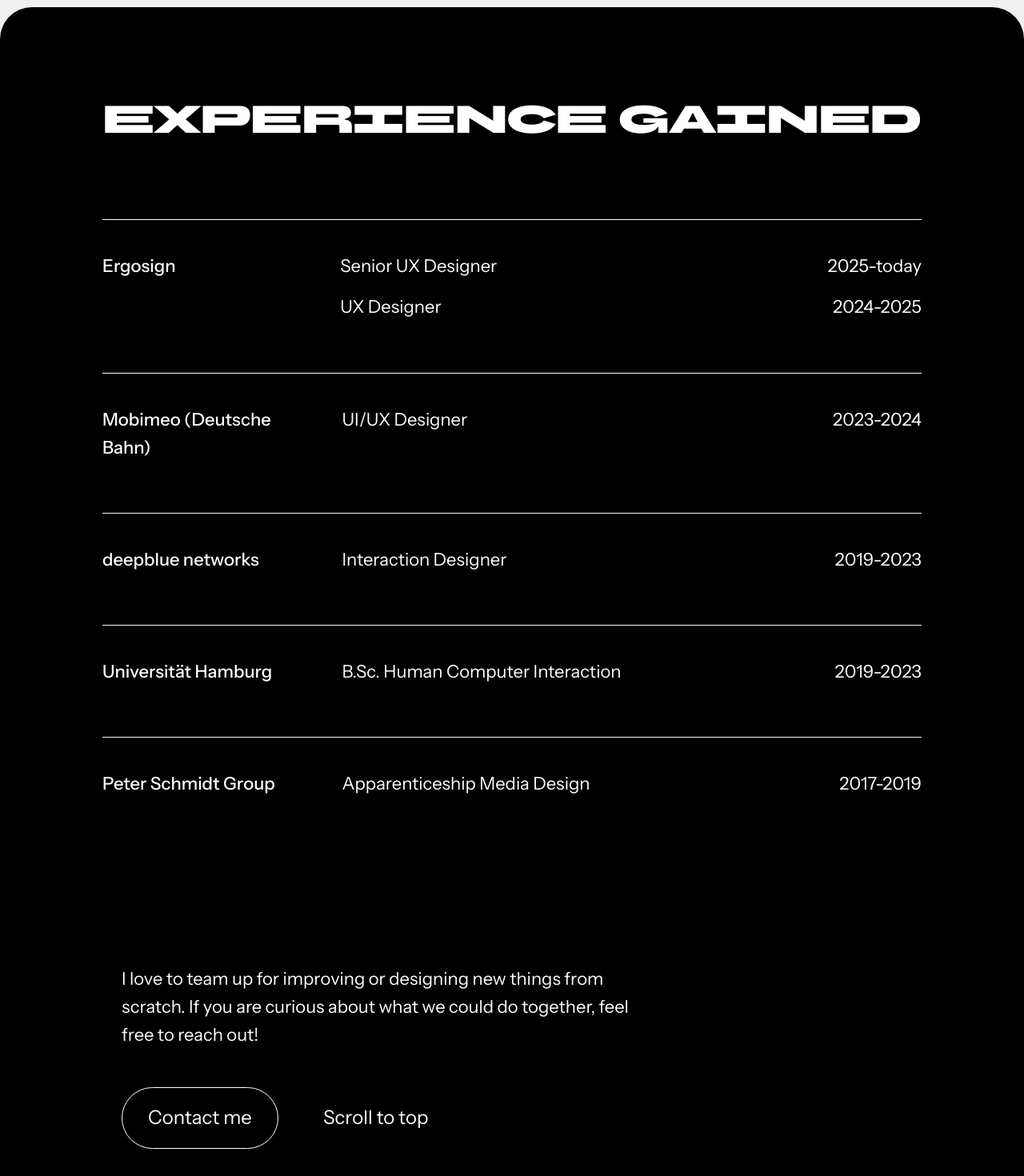
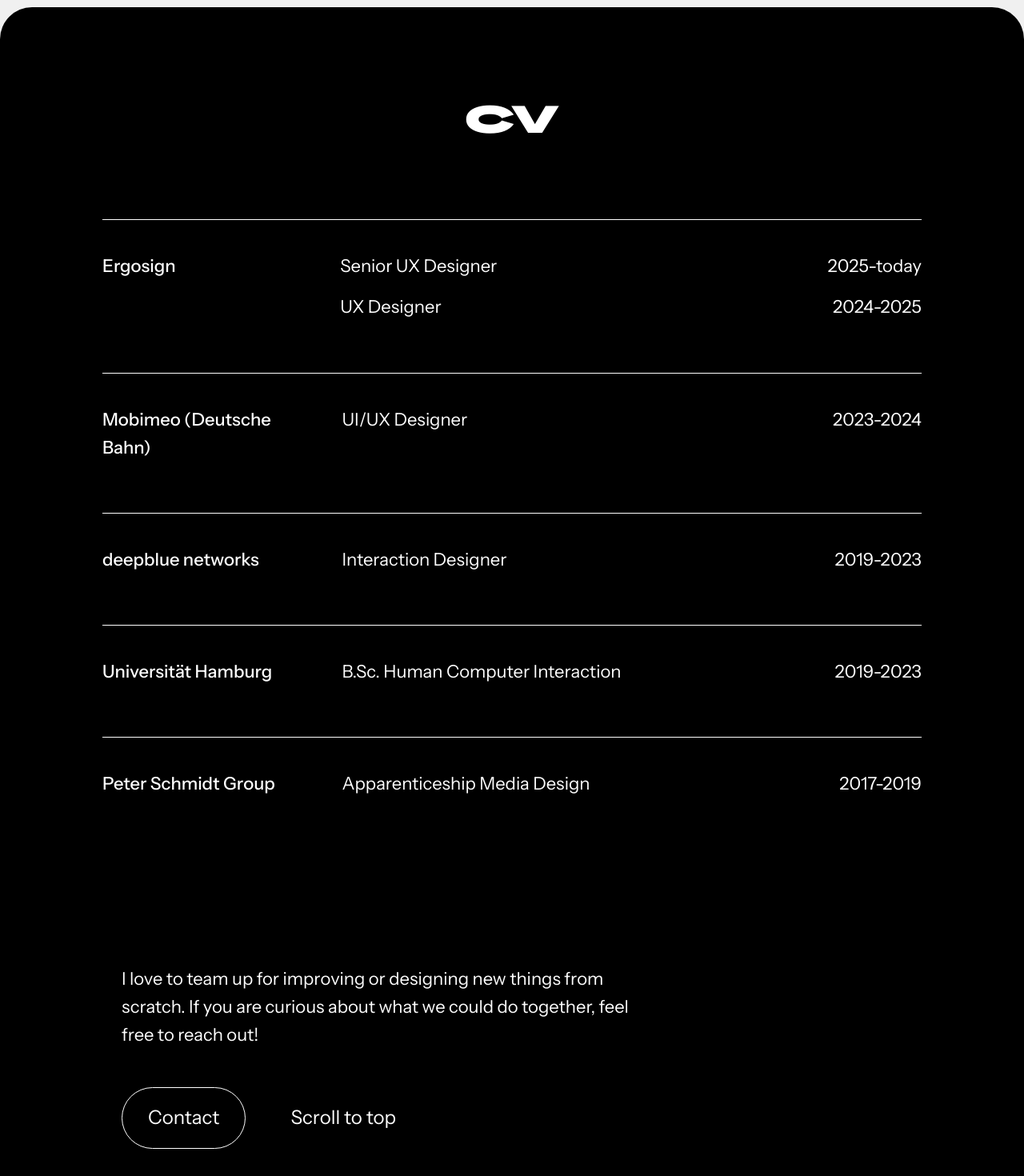
Before and after one commit to dbueker/portfolio-danielbueker, a Nuxt app: page /about in a window 1280 px wide. Shown: the part 4040-5510 px from the top of the page at 80% size. Built offline with nearby package versions, Linux system fonts and the light colour scheme.

Commit message:
spacing fixes

```diff
--- a/components/Experience.vue
+++ b/components/Experience.vue
@@ -3,7 +3,7 @@
 
 <template>
     <div class="bg-surface-variant px-6 pt-20 pb-32 rounded-top">
-        <p class="mx-auto mt-8 mb-24 font-display text-display-mobile lg:text-display-desktop text-center text-on-surface-variant">Experience gained</p>
+        <p class="mx-auto mt-8 mb-24 font-display text-display-mobile lg:text-display-desktop text-center text-on-surface-variant">CV</p>
         <div class="space-y-16 lg:max-w-screen-lg mx-auto">
             <ExperienceItem columns="2" color="onDark" headline="Ergosign" text1="Senior UX Designer" date1="2025-today" text2="UX Designer" date2="2024-2025"/>
             <ExperienceItem columns="1" color="onDark" headline="Mobimeo (Deutsche Bahn)" text1="UI/UX Designer" date1="2023-2024"/>
--- a/components/Footer.vue
+++ b/components/Footer.vue
@@ -3,7 +3,7 @@
         <div class="px-6 space-y-12 mb-16 max-w-screen-lg mx-auto text-on-surface-variant">
           <p class="text-body md:w-2/3">I love to team up for improving or designing new things from scratch. If you are curious about what we could do together, feel free to reach out!</p>
           <div class="flex space-x-8">
-            <a href="https://www.linkedin.com/in/danielbueker/" target="_blank"><Button color="onLight" text="Contact me" /></a>
+            <a href="https://www.linkedin.com/in/danielbueker/" target="_blank"><Button color="onLight" text="Contact" /></a>
             <ButtonBackToTop />
           </div>
         </div>
```
